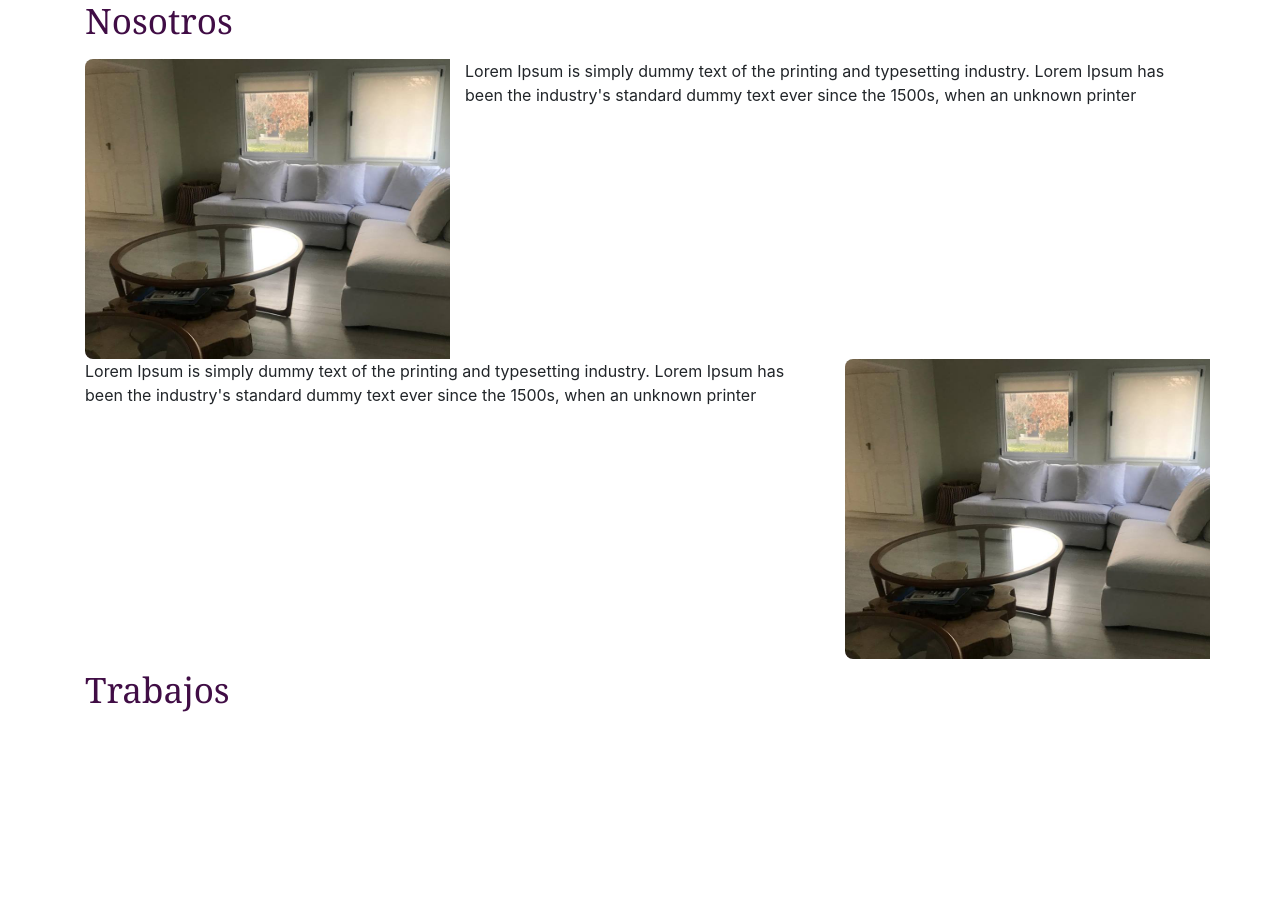
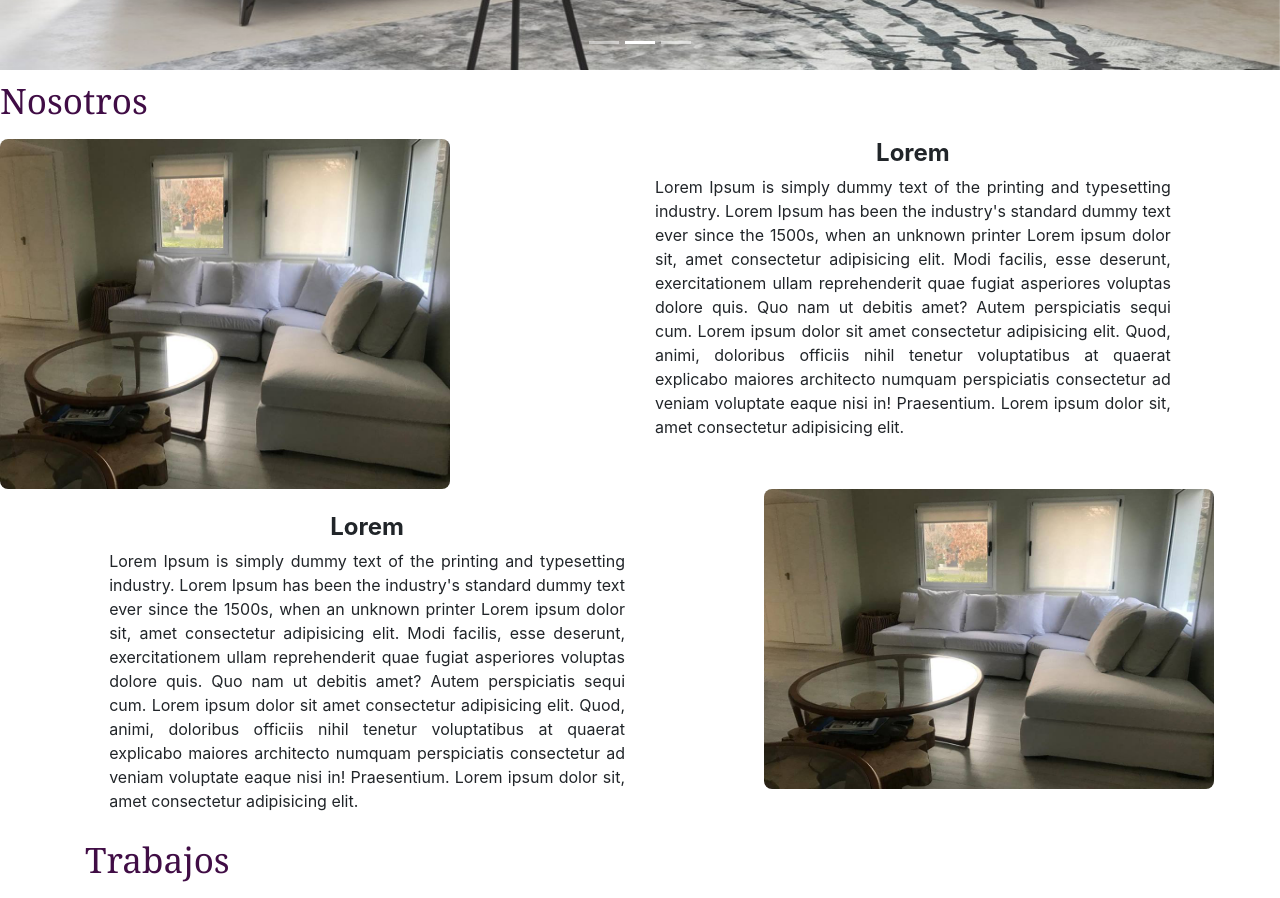
Before and after one commit to Japods/Nellmax, an Angular app: page / in a window 1280 px wide. Shown: the part 740-1638 px from the top of the page. Before the commit the page ends 1467 px from the top, so only its background shows below. Built offline with nearby package versions, Linux system fonts and the light colour scheme.

Commit message:
arreglos menores v2

```diff
--- a/src/app/app.component.css
+++ b/src/app/app.component.css
@@ -32,6 +32,17 @@
     font-size: 15px;
 }
 
-section:nth-child(2){
+span{
+    align-content: center
+}
+
+section h4 {
+    text-align: center;
+}
+
+
+.divs{
+    margin-bottom: 500px;
+    margin-top: 500px;
 
 }
--- a/src/app/app.component.html
+++ b/src/app/app.component.html
@@ -1,3 +1,4 @@
+<div class="shadow-sm p-3 mb-5 bg-white rounded">
 <nav class="navbar navbar-expand-lg navbar-light bg-light fixed-top" role="navigation">
   <div class="container">
   <a class="navbar-brand" id="branddy" routerLink="#">Nellmax</a>
@@ -26,6 +27,7 @@
     </div>
   </div>
 </nav>
+</div>
 
 <div id="carouselExampleIndicators" class="carousel slide" data-ride="carousel">
   <ol class="carousel-indicators">
@@ -55,25 +57,40 @@
 </div>
 
 <section>
-  <div class="container">
   <span class="navbar-brand">Nosotros </span>
+
   <div class="row">
+    <div class="col-md-5"  data-aos="zoom-in" data-aos-duration="1000">
+      <img src="../assets/nellmax_nosotros.jpg" style="border-radius: 8px" width="450px" height="350px" alt="">
+    </div>
+    <div class="container text-justify col-md-5 "  data-aos="zoom-in" data-aos-duration="1000">
+      <h4><b>Lorem</b></h4>
+      <p>Lorem Ipsum is simply dummy text of the printing and typesetting industry. Lorem Ipsum has been the
+        industry's standard dummy text ever since the 1500s, when an unknown printer Lorem ipsum dolor sit, amet
+        consectetur adipisicing elit. Modi facilis, esse deserunt, exercitationem ullam reprehenderit quae fugiat
+        asperiores voluptas dolore quis. Quo nam ut debitis amet? Autem perspiciatis sequi cum. Lorem ipsum dolor
+        sit amet consectetur adipisicing elit. Quod, animi, doloribus officiis nihil tenetur voluptatibus at quaerat
+        explicabo maiores architecto numquam perspiciatis consectetur ad veniam voluptate eaque nisi in! Praesentium.
+        Lorem ipsum dolor sit, amet consectetur adipisicing elit. </p>
+    </div>
 
-    <div class="col-md-4"  data-aos="zoom-in" data-aos-duration="2000">
-      <img src="../assets/nellmax_nosotros.jpg" style="border-radius: 8px" width="450px" height="300px" alt="">
+    <div class="d-none d-md-block"></div>
+
+    <div class="text-justify container col-md-5"  data-aos="zoom-in" data-aos-duration="2000">
+      <br />
+      <h4><b>Lorem</b></h4>
+      <p>Lorem Ipsum is simply dummy text of the printing and typesetting industry. Lorem Ipsum has been the
+        industry's standard dummy text ever since the 1500s, when an unknown printer Lorem ipsum dolor sit, amet
+        consectetur adipisicing elit. Modi facilis, esse deserunt, exercitationem ullam reprehenderit quae fugiat
+        asperiores voluptas dolore quis. Quo nam ut debitis amet? Autem perspiciatis sequi cum. Lorem ipsum dolor
+        sit amet consectetur adipisicing elit. Quod, animi, doloribus officiis nihil tenetur voluptatibus at quaerat
+        explicabo maiores architecto numquam perspiciatis consectetur ad veniam voluptate eaque nisi in! Praesentium.
+        Lorem ipsum dolor sit, amet consectetur adipisicing elit.
+      </p>
     </div>
-    <div class="col-md-8"  data-aos="zoom-in" data-aos-duration="2000">
-      <span>Lorem Ipsum is simply dummy text of the printing and typesetting industry. Lorem Ipsum has been the
-        industry's standard dummy text ever since the 1500s, when an unknown printer</span>
+    <div class="col-md-5"  data-aos="zoom-in" data-aos-duration="2000">
+    <img src="../assets/nellmax_nosotros.jpg" style="border-radius: 8px" width="450px" height="300px" alt="">
     </div>
-    <div class="col-md-8"  data-aos="zoom-in" data-aos-duration="2000">
-      <span>Lorem Ipsum is simply dummy text of the printing and typesetting industry. Lorem Ipsum has been the
-        industry's standard dummy text ever since the 1500s, when an unknown printer</span>
-    </div>
-    <div class="col-md-4"  data-aos="zoom-in" data-aos-duration="2000">
-      <img src="../assets/nellmax_nosotros.jpg" style="border-radius: 8px" width="450px" height="300px" alt="">
-    </div>
-  </div>
   </div>
 </section>
 
```
